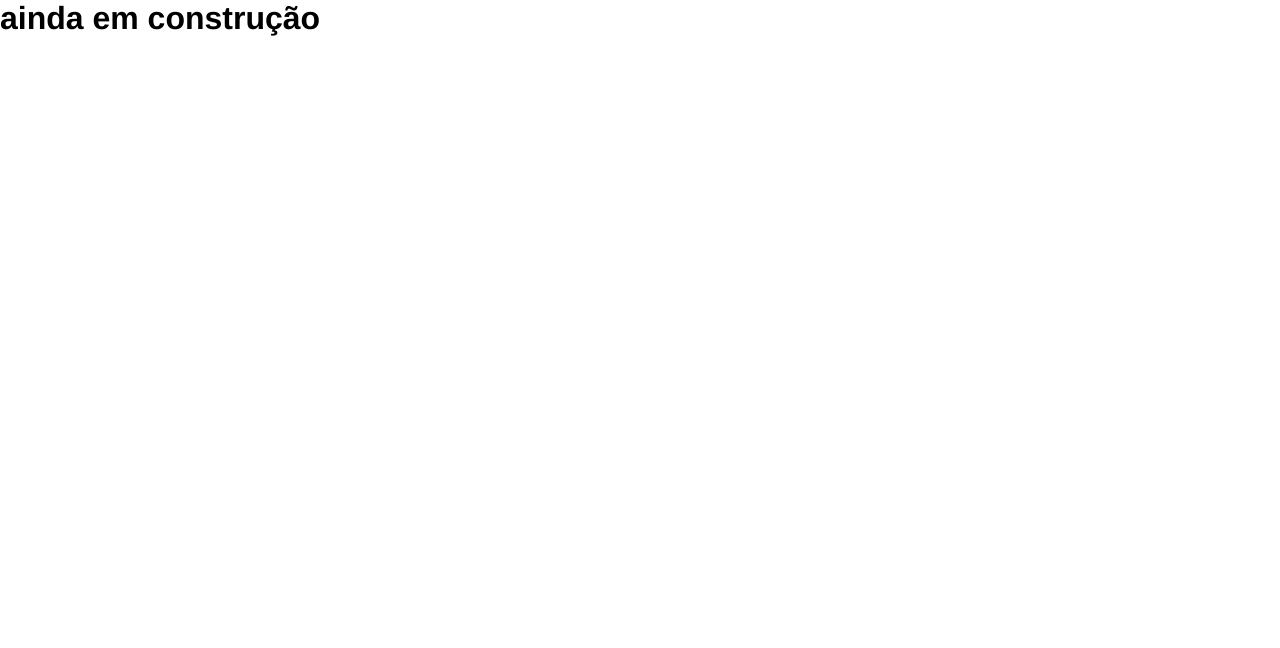
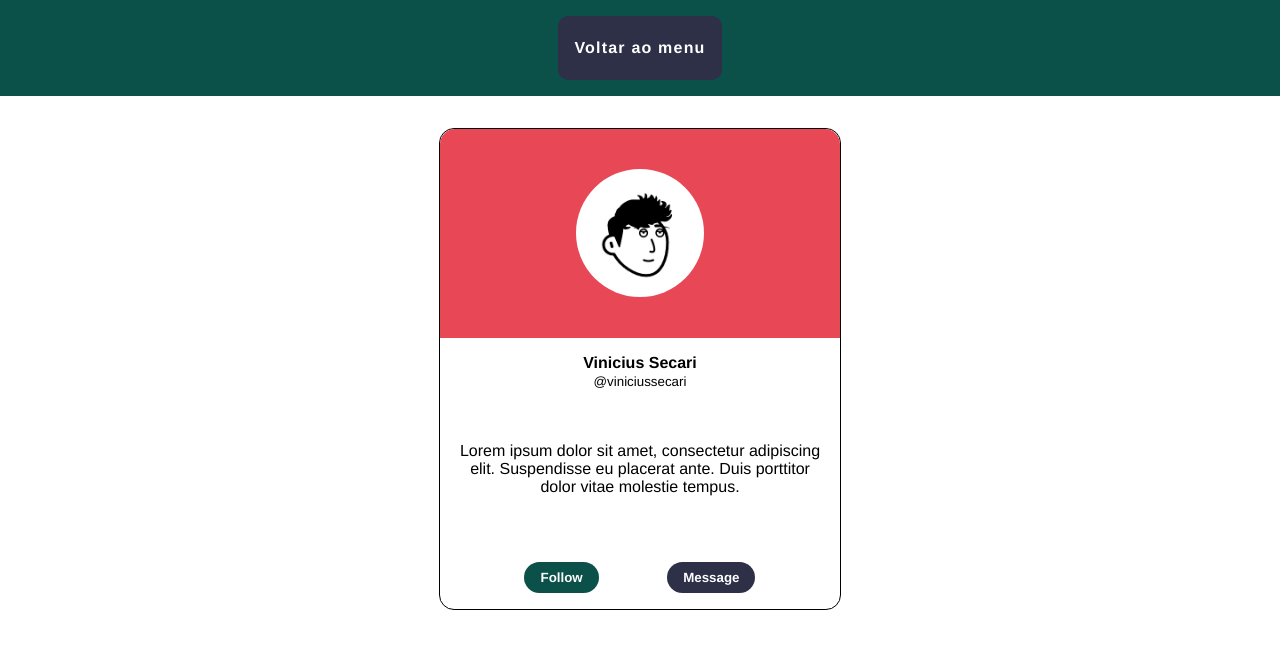
Before and after one commit to viniciussecari/skills-challenges, a plain HTML site: page src/pages/profile-card.html in a window 1280 px wide. Drawn offline with Linux system fonts and the light colour scheme; files that its build step writes are made by us from their sources.

Commit message:
:sparkles: Include card profile challenge and SEO improve

```diff
--- a/src/pages/profile-card.html
+++ b/src/pages/profile-card.html
@@ -1,14 +1,45 @@
 <!DOCTYPE html>
-<html>
+<html lang="en">
+
 <head>
   <meta charset='utf-8'>
   <meta http-equiv='X-UA-Compatible' content='IE=edge'>
   <title>Card de perfil</title>
   <meta name='viewport' content='width=device-width, initial-scale=1'>
-  <link rel='stylesheet' type='text/css' media='screen' href='main.css'>
-  <script src='main.js'></script>
+  <link rel='stylesheet' type='text/css' media='screen' href='../styles/main.css'>
 </head>
+
 <body>
-  <h1>ainda em construção</h1>
+  <header class="header">
+    <a class="header__go-back" href="../../index.html"> Voltar ao menu </a>
+  </header>
+
+  <main>
+    <section class="card__base">
+      <section class="card__profile--header">
+        <div class="card__profile--photo"></div>
+      </section>
+
+      <section class="card__profile--info">
+        <article>
+          <h1>Vinicius Secari</h1>
+          <small>@viniciussecari</small>
+        </article>
+
+        <article>
+          <p>
+            Lorem ipsum dolor sit amet, consectetur adipiscing elit.
+            Suspendisse eu placerat ante. Duis porttitor dolor vitae molestie tempus.
+          </p>
+        </article>
+      </section>
+
+      <section class="card__profile--actions">
+        <button class="card__profile--button-follow"> Follow </button>
+        <button class="card__profile--button-message"> Message </button>
+      </section>
+    </section>
+  </main>
 </body>
+
 </html>
--- a/src/styles/main.css
+++ b/src/styles/main.css
@@ -1,5 +1,5 @@
 :root{
-  --primary-color: #1b998b;
+  --primary-color: #0B5149;
   --secondary-color: #2d3047;
   --terciary-color: #fffd82;
   --quartenary-color: #ff9b71;
@@ -10,6 +10,8 @@
   margin: 0;
   padding: 0;
   font-family: 'Franklin Gothic Medium', 'Arial Narrow', Arial, sans-serif;
+
+  transition: all .5s ease-in-out;
 }
 
 a {
@@ -31,8 +33,6 @@ main {
   flex-flow: column wrap;
   justify-content: center;
   align-items: center;
-
-  transition: all 3s ease-in-out;
 }
 
 .header {
@@ -82,3 +82,100 @@ main {
 .challenges__menu--item > a:hover {
   letter-spacing: 2px;
 }
+
+.header__go-back{
+  color: white;
+  font-weight: bold;
+
+  background: var(--secondary-color);
+
+  padding: 16px;
+
+  border: none;
+  border-radius: 10px;
+}
+
+.card__base{
+  height: 30rem;
+  width: 25rem;
+
+  display: grid;
+  grid-template-rows: 2fr 2fr auto;
+  gap: 1;
+
+  border: 1px black solid;
+  border-radius: 15px;
+}
+
+.card__profile--header {
+  background: var(--quintenary-color);
+
+  display: grid;
+  place-items: center;
+
+  border-top-left-radius: 15px;
+  border-top-right-radius: 15px;
+}
+
+.card__profile--photo {
+  height: 8rem;
+  width: 8rem;
+
+  background-image: url('../../assets/images/notion-avatar-1724697935821\ \(1\).png');
+  background-position: center center;
+  background-size: cover;
+  background-repeat: no-repeat;
+
+  border-radius: 50%;
+}
+
+.card__profile--info{
+  padding: 16px;
+
+  display: grid;
+  grid-template-rows: 1fr 1fr;
+
+  text-align: center;
+}
+
+.card__profile--actions {
+  padding: 1rem;
+
+  display: flex;
+  justify-content: space-evenly;
+  align-items: center;
+}
+
+.card__profile--button-follow {
+  padding: 8px 16px;
+
+  background-color: var(--primary-color);
+
+  border: none;
+  border-radius: 20px;
+
+  color: white;
+  font-weight: bold;
+}
+
+.card__profile--button-follow:hover {
+  transform: scale(1.2);
+  letter-spacing: 1.5px;
+}
+
+.card__profile--button-message {
+  padding: 8px 16px;
+
+  background-color: var(--secondary-color);
+
+  border: none;
+  border-radius: 20px;
+
+  color: white;
+  font-weight: bold;
+}
+
+.card__profile--button-message:hover {
+  transform: scale(1.2);
+  letter-spacing: 1.5px;
+}
```
Also changed, not shown: index.html (+1 -1 lines).
